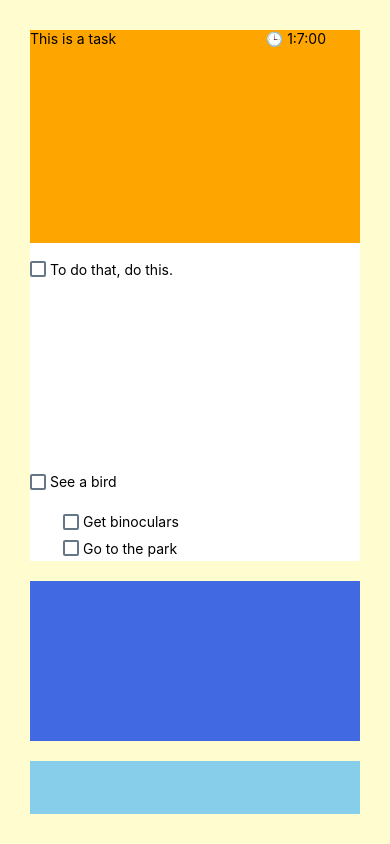
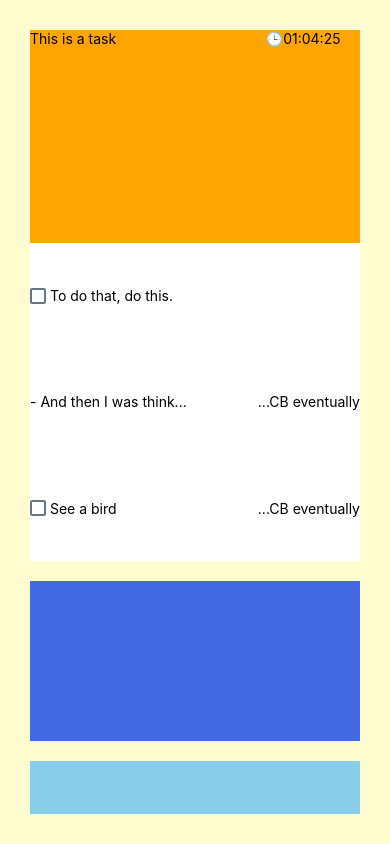
Before and after one commit to LutzerD/TOrnaDO, a React Native app: screen / in a window 390 px wide. Built offline with nearby package versions, Linux system fonts and the light colour scheme.

Commit message:
Alright prototype of current task view, +timer. -Saving.

```diff
--- a/App.js
+++ b/App.js
@@ -8,7 +8,7 @@ const loadTestData = (root) => {
     text: "To do that, do this.",
   });
 
-  root.createChild({
+  const [blue, blueTodo] = root.createChild({
     text: "And then I was thinking, why are birds sometimes blue?",
     type: "note",
   });
@@ -16,6 +16,10 @@ const loadTestData = (root) => {
   const [seeIndex, seeTodo] = root.createChild({
     text: "See a bird",
     // type:"checkbox",//default
+  });
+
+  blueTodo.createChild({
+    text: "Google why birds are blue?",
   });
 
   seeTodo.createChild({
--- a/current-todo-view.js
+++ b/current-todo-view.js
@@ -1,6 +1,7 @@
 import React from "react";
 import { View, Text } from "react-native";
-import { TodoListView } from "./list-items.js";
+import { ListItem } from "./list-items.js";
+import { Stopwatch } from "./stopwatch.js";
 
 const SummaryHeaderView = (props) => {
   return (
@@ -9,7 +10,8 @@ const SummaryHeaderView = (props) => {
         {props.todo.text}
       </Text>
       <Text style={{ flex: 2 }} adjustsFontSizeToFit={true}>
-        🕒 1:7:00
+        🕒
+        <Stopwatch />
       </Text>
     </View>
   );
@@ -23,13 +25,110 @@ const SummaryView = (props) => {
         <SummaryHeaderView todo={props.root} />
       </View>
       <View style={{ flex: 3, flexDirection: "column" }}>
-        <TodoListView
-          root={props.root}
-          filter={{ type: "checkbox" }}
-          maxDepth={2}
-        />
+        <ExpandedTodoView root={props.root} />
       </View>
     </View>
+  );
+};
+
+const ExpandedTodoView = (props) => {
+  let root = props.root;
+
+  let content = root.children.map((todo) => {
+    let isCheckbox = todo.type == "checkbox";
+    let containsCheckboxes = todo.containsCheckboxes(true);
+    console.log("mapping: ", todo.text);
+
+    if (isCheckbox && !containsCheckboxes) {
+      return (
+        <ListItem key={todo.id} truncate={props.truncate || true} item={todo} />
+      );
+    } else if (containsCheckboxes) {
+      return (
+        <View
+          style={{
+            flex: 1,
+            flexDirection: "row",
+            justifyContent: "space-between",
+            alignItems: "center",
+          }}
+          key={todo.id}
+        >
+          <ListItem
+            truncate={props.truncate || true}
+            item={todo}
+            style={{ borderWidth: 5 }}
+          />
+          <Text>...CB eventually</Text>
+        </View>
+      );
+    } else {
+      console.log("not including: ", todo.text);
+
+      return null;
+    }
+  });
+
+  return <View style={{ flex: 1, flexDirection: "column" }}>{content}</View>;
+};
+
+/*
+Params
+  root={root}
+  checkboxesOnly={true}
+  maxDepth={2}
+  truncate={}
+  skipRoot={true}
+  depth={1}
+*/
+const eeeeeTodoView = (props) => {
+  let root = props.root;
+
+  let currentDepth = props.depth || 1;
+  let lastTreeNode = props.maxDepth && currentDepth >= props.maxDepth;
+
+  let content = root.children.map((todo) => {
+    if (lastTreeNode) {
+      return (
+        <ListItem
+          key={todo.id}
+          truncate={props.truncate || true}
+          item={todo}
+          filter={props.filter}
+        />
+      );
+    } else {
+      console.log("Sending root? ", todo.text);
+      return (
+        <View style={{ flex: 1, flexDirection: "column" }} key={todo.id}>
+          <View style={{ flex: 1 }}>
+            <ListItem
+              truncate={props.truncate || true}
+              item={todo}
+              filter={props.filter}
+            />
+          </View>
+          <View style={{ flex: 1, flexDirection: "row" }}>
+            <View style={{ flex: 1 }} />
+            <View style={{ flex: 9 }}>
+              <TodoListView
+                adjustParent={(childId, value) =>
+                  adjustFamilySize(childId, value)
+                }
+                root={todo}
+                maxDepth={props.maxDepth}
+                depth={currentDepth + 1}
+                filter={props.filter}
+              />
+            </View>
+          </View>
+        </View>
+      );
+    }
+  });
+
+  return (
+    <View style={{ flex: familySize, flexDirection: "column" }}>{content}</View>
   );
 };
 
--- a/list-items.js
+++ b/list-items.js
@@ -7,18 +7,19 @@ Handles:
 */
 
 let maxNoteLength = 20;
-const ListItem = (props) => {
+export const ListItem = (props) => {
   if (!props.item) {
     return null;
-  } else if (props.filter) {
-    let item = props.item;
-    for (const [key, value] of Object.entries(props.filter)) {
-      if (item[key] != value) {
-        console.log("filtering ", item.text);
-        return null;
-      }
-    }
   }
+  // else if (props.filter) {
+  //   let item = props.item;
+  //   for (const [key, value] of Object.entries(props.filter)) {
+  //     if (item[key] != value) {
+  //       console.log("filtering ", item.text);
+  //       return null;
+  //     }
+  //   }
+  // }
 
   let text = "";
   if (props.truncate) {
@@ -62,87 +63,3 @@ export const Note = (props) => {
     </View>
   );
 };
-
-/*
-Params
-  root={root}
-  checkboxesOnly={true}
-  maxDepth={2}
-  truncate={}
-  skipRoot={true}
-  depth={1}
-*/
-export const TodoListView = (props) => {
-  let root = props.root;
-
-  var family = {};
-  const [familySize, setFamilySize] = useState(1 + root.children.length);
-
-  function adjustFamilySize(childId, value) {
-    family[childId] = value;
-
-    if (Object.keys(family).length >= root.children.length) {
-      let tempFamilySize = 1;
-      for (const childId in family) {
-        tempFamilySize += family[childId] || 0;
-      }
-
-      // setFamilySize(tempFamilySize);
-
-      if (props.adjustParent) {
-        props.adjustParent(root.id, familySize);
-      }
-    }
-  }
-
-  if (props.adjustParent) {
-    props.adjustParent(root.id, familySize);
-  }
-
-  let currentDepth = props.depth || 1;
-  let lastTreeNode = props.maxDepth && currentDepth >= props.maxDepth;
-
-  let content = root.children.map((todo) => {
-    if (lastTreeNode) {
-      return (
-        <ListItem
-          key={todo.id}
-          truncate={props.truncate || true}
-          item={todo}
-          filter={props.filter}
-        />
-      );
-    } else {
-      console.log("Sending root? ", todo.text);
-      return (
-        <View style={{ flex: 1, flexDirection: "column" }} key={todo.id}>
-          <View style={{ flex: 1 }}>
-            <ListItem
-              truncate={props.truncate || true}
-              item={todo}
-              filter={props.filter}
-            />
-          </View>
-          <View style={{ flex: 1, flexDirection: "row" }}>
-            <View style={{ flex: 1 }} />
-            <View style={{ flex: 9 }}>
-              <TodoListView
-                adjustParent={(childId, value) =>
-                  adjustFamilySize(childId, value)
-                }
-                root={todo}
-                maxDepth={props.maxDepth}
-                depth={currentDepth + 1}
-                filter={props.filter}
-              />
-            </View>
-          </View>
-        </View>
-      );
-    }
-  });
-
-  return (
-    <View style={{ flex: familySize, flexDirection: "column" }}>{content}</View>
-  );
-};
--- /dev/null
+++ b/stopwatch.js
@@ -0,0 +1,51 @@
+import React, { useEffect, useState } from "react";
+import { View, Text } from "react-native";
+
+// ref: https://upmostly.com/tutorials/build-a-react-timer-component-using-hooks
+export const Stopwatch = (props) => {
+  const [seconds, setSeconds] = useState(60 * 60 + 60 * 4 + 20);
+  const [timestamp, setTimestamp] = useState("");
+
+  function removeFactor(seconds, factor) {
+    let time = seconds / factor;
+    time = time - (time % 1);
+    let remainingSeconds = seconds - time * factor;
+    return [time, remainingSeconds];
+  }
+
+  function twoDigitNumber(number) {
+    let numberStr = number + "";
+    if (numberStr.length < 2) numberStr = "0" + numberStr;
+    return numberStr;
+  }
+
+  function formatTime() {
+    let tempSeconds = seconds,
+      hours,
+      minutes;
+
+    [hours, tempSeconds] = removeFactor(tempSeconds, 60 * 60);
+    [minutes, tempSeconds] = removeFactor(tempSeconds, 60);
+    [tempSeconds] = removeFactor(tempSeconds, 1);
+
+    setTimestamp(
+      [
+        twoDigitNumber(hours),
+        twoDigitNumber(minutes),
+        twoDigitNumber(tempSeconds),
+      ].join(":")
+    );
+  }
+
+  useEffect(() => {
+    formatTime();
+    let interval = setInterval(() => {
+      setSeconds((seconds) => seconds + 1);
+      formatTime();
+    }, 1000);
+
+    return () => clearInterval(interval);
+  }, [seconds]);
+
+  return <Text>{timestamp}</Text>;
+};
--- a/todo.js
+++ b/todo.js
@@ -34,6 +34,21 @@ export const todo = (config) => {
     this.completed = completed;
   };
 
+  //returns false if parent is cb and no children cbs
+  item.containsCheckboxes = function (root) {
+    console.log("Checking cbs");
+    if (!root && this.type == "checkbox") {
+      console.log("Has cbs", this.text);
+      return true;
+    } else {
+      for (const childIndex in this.children) {
+        if (this.children[childIndex].containsCheckboxes()) return true;
+      }
+    }
+    console.log("Doesn't have cbs", this.text);
+    return false;
+  };
+
   item.createChild = function (config) {
     console.log("Fathering:", config);
     let nextIndex = this.children.push(todo({ ...config })) - 1;
```
